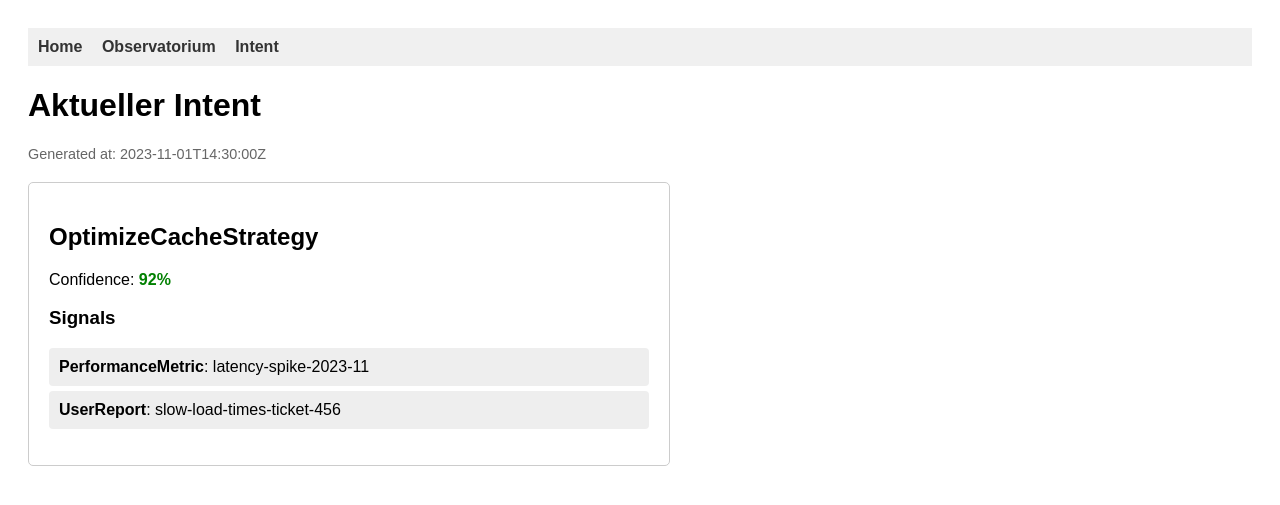
After one commit to heimgewebe/leitstand, a Node server app: page /intent in a window 1280 px wide. The commit adds this page. Shown: the top 505 px of the page. Run offline with Node 20, Linux system fonts and the light colour scheme.

Commit message:
feat(intent): add basic current-intent view using fixture
This commit introduces a new view to visualize the "Current Intent" of the system.
It includes:
- A new dummy fixture `src/fixtures/intent.json` with sample data.
- A new route `/intent` in `src/server.ts` to serve the data.
- A new EJS view `src/views/intent.ejs` to display intent type, confidence, and signals.
- Updates to `index.ejs` and `observatory.ejs` to include the new navigation link.

This view is read-only and currently powered by static JSON data.

```diff
--- /dev/null
+++ b/src/fixtures/intent.json
@@ -0,0 +1,9 @@
+{
+  "intent_type": "OptimizeCacheStrategy",
+  "confidence": 0.92,
+  "signals": [
+    { "kind": "PerformanceMetric", "ref": "latency-spike-2023-11" },
+    { "kind": "UserReport", "ref": "slow-load-times-ticket-456" }
+  ],
+  "generated_at": "2023-11-01T14:30:00Z"
+}
--- a/src/server.ts
+++ b/src/server.ts
@@ -27,6 +27,18 @@ app.get('/observatory', async (_req, res) => {
   }
 });
 
+app.get('/intent', async (_req, res) => {
+  try {
+    const dataPath = join(process.cwd(), 'src', 'fixtures', 'intent.json');
+    const dataContent = await readFile(dataPath, 'utf-8');
+    const data = JSON.parse(dataContent);
+    res.render('intent', { data });
+  } catch (error) {
+    console.error(error);
+    res.status(500).send('Error loading intent data');
+  }
+});
+
 app.listen(port, () => {
   console.log(`Leitstand server running at http://localhost:${port}`);
 });
--- a/src/views/index.ejs
+++ b/src/views/index.ejs
@@ -13,6 +13,7 @@
   <nav>
     <a href="/">Home</a>
     <a href="/observatory">Observatorium</a>
+    <a href="/intent">Intent</a>
   </nav>
   <h1>Welcome to Leitstand</h1>
   <p>Dashboard and control-room for the heimgewebe organism.</p>
--- /dev/null
+++ b/src/views/intent.ejs
@@ -0,0 +1,44 @@
+<!DOCTYPE html>
+<html>
+<head>
+  <title>Aktueller Intent - Leitstand</title>
+  <style>
+    body { font-family: sans-serif; padding: 20px; }
+    nav { margin-bottom: 20px; padding: 10px; background: #f0f0f0; }
+    nav a { margin-right: 15px; text-decoration: none; color: #333; font-weight: bold; }
+    nav a:hover { text-decoration: underline; }
+    .card { border: 1px solid #ccc; padding: 20px; border-radius: 5px; max-width: 600px; }
+    .meta { color: #666; font-size: 0.9em; margin-bottom: 20px; }
+    ul { list-style-type: none; padding: 0; }
+    li { background: #eee; margin: 5px 0; padding: 10px; border-radius: 4px; }
+    .confidence { font-weight: bold; color: green; }
+  </style>
+</head>
+<body>
+  <nav>
+    <a href="/">Home</a>
+    <a href="/observatory">Observatorium</a>
+    <a href="/intent">Intent</a>
+  </nav>
+  <h1>Aktueller Intent</h1>
+  <p class="meta">Generated at: <%= data.generated_at %></p>
+
+  <div class="card">
+    <h2><%= data.intent_type %></h2>
+    <p>Confidence: <span class="confidence"><%= (data.confidence * 100).toFixed(0) %>%</span></p>
+
+    <h3>Signals</h3>
+    <ul>
+      <% if (data.signals && data.signals.length > 0) { %>
+        <% data.signals.forEach(function(signal) { %>
+          <li>
+            <strong><%= signal.kind %></strong>: <%= signal.ref %>
+          </li>
+        <% }); %>
+      <% } else { %>
+        <li>No signals detected.</li>
+      <% } %>
+    </ul>
+  </div>
+</body>
+</html>
--- a/src/views/observatory.ejs
+++ b/src/views/observatory.ejs
@@ -16,6 +16,7 @@
   <nav>
     <a href="/">Home</a>
     <a href="/observatory">Observatorium</a>
+    <a href="/intent">Intent</a>
   </nav>
   <h1>Observatorium</h1>
   <p class="meta">Generated at: <%= data.generated_at %></p>
```
